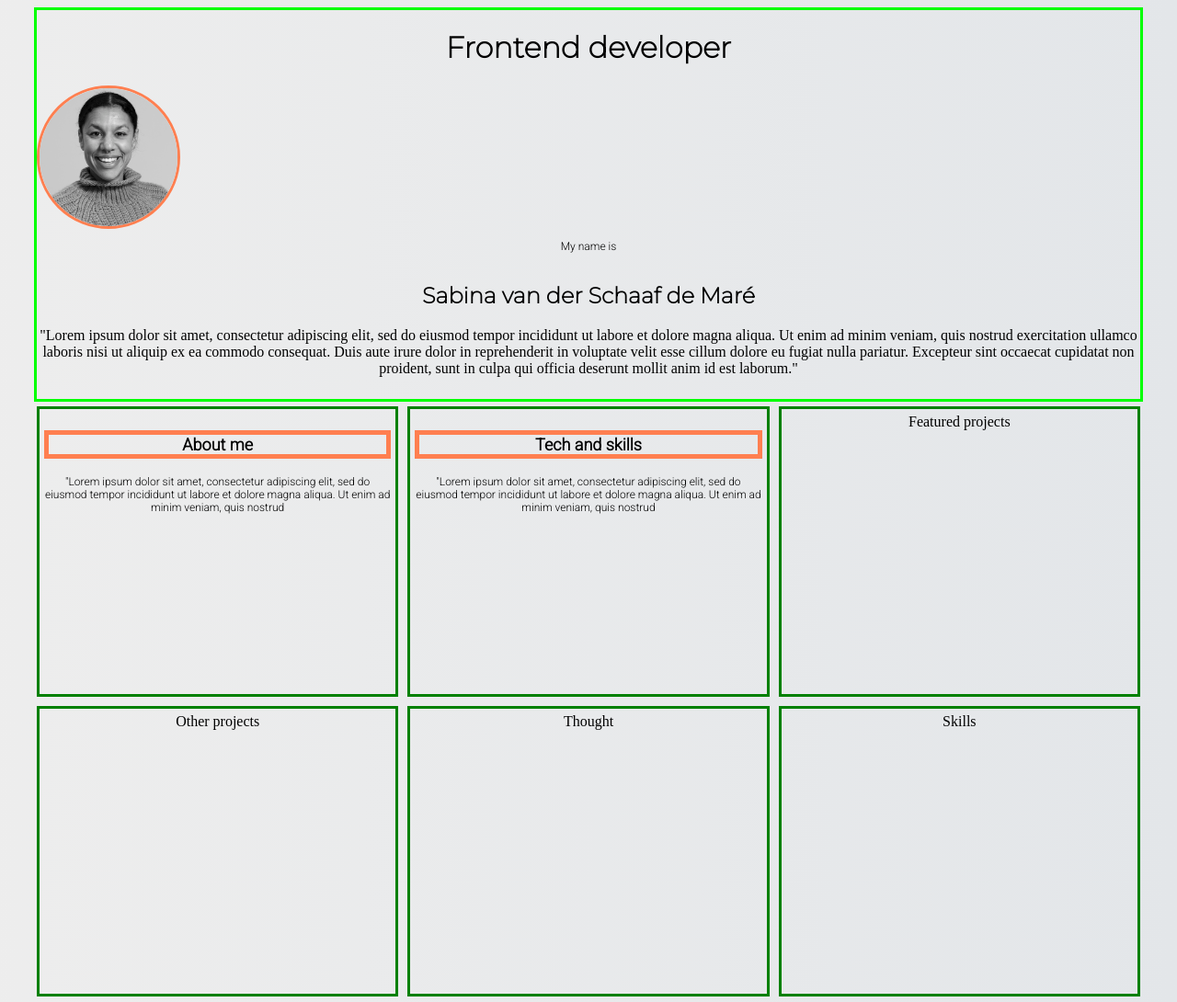
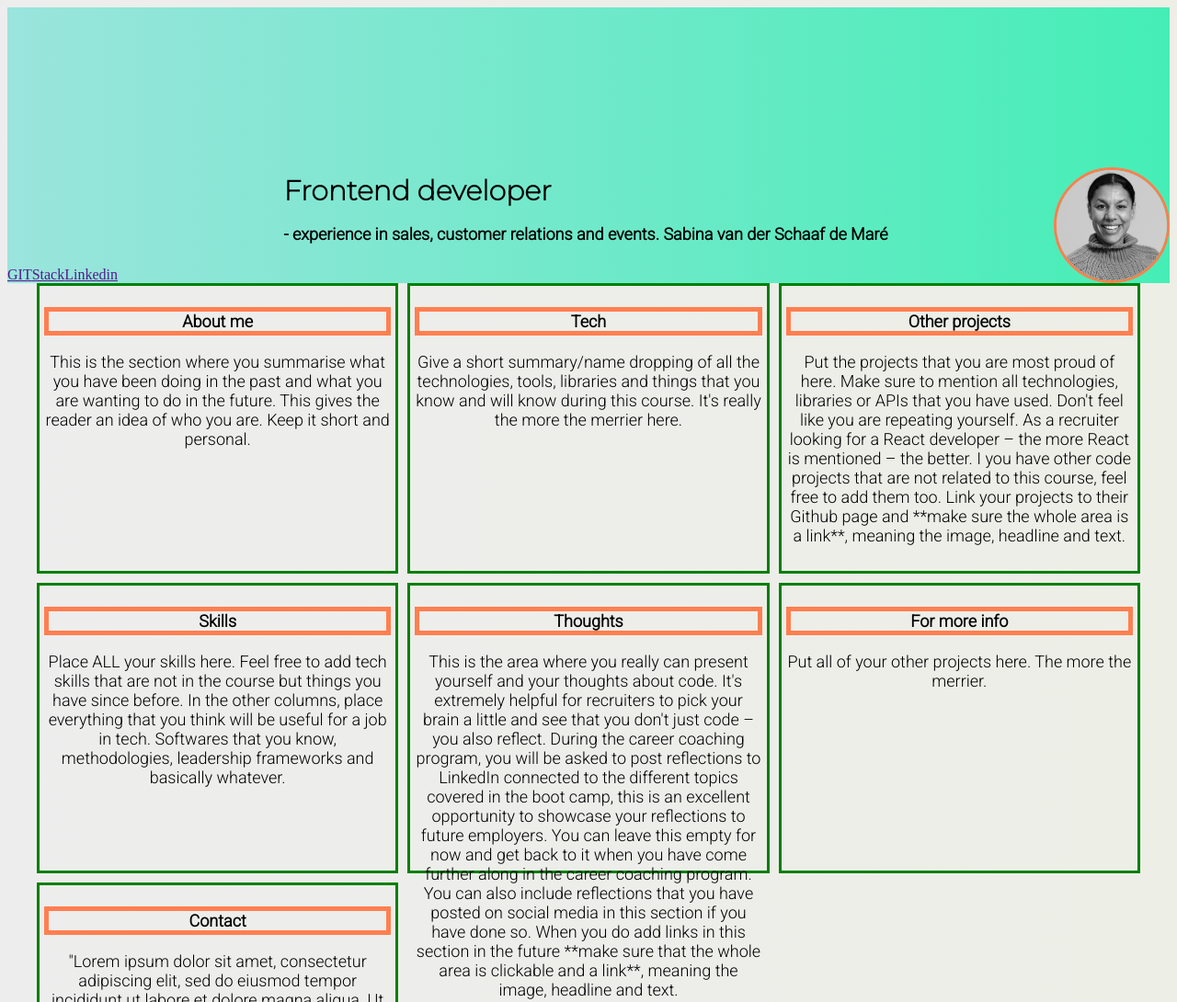
Before and after one commit to Snabbina/My-frontend-portfolio, a plain HTML site: page index.html in a window 1280 px wide. Shown: the top 1090 px of the page at 92% size. Drawn offline with Linux system fonts and the light colour scheme.

Commit message:
added navbar, some css and some text

```diff
--- a/index.html
+++ b/index.html
@@ -1,50 +1,105 @@
 <!DOCTYPE html>
 <html lang="en">
   <head>
-    <meta charset="UTF-8">
-    <meta name="viewport" content="width=device-width, initial-scale=1.0">
+    <meta charset="UTF-8" />
+    <meta name="viewport" content="width=device-width, initial-scale=1.0" />
     <!-- <link rel=”stylesheet” href=”styles.css”> -->
-    <link rel="stylesheet" href="./styles.css">
-    <link href="https://fonts.googleapis.com/css2?family=Roboto:wght@300&display=swap" rel="stylesheet">
-    <link href="https://fonts.googleapis.com/css2?family=Montserrat:wght@200&display=swap" rel="stylesheet">
+    <link rel="stylesheet" href="./styles.css" />
+    <link
+      href="https://fonts.googleapis.com/css2?family=Roboto:wght@300&display=swap"
+      rel="stylesheet"
+    />
+    <link
+      href="https://fonts.googleapis.com/css2?family=Montserrat:wght@200&display=swap"
+      rel="stylesheet"
+    />
     <title>Sabinas frontend developer portfolio</title>
   </head>
   <header>
+    <!-- Hero img, or coloring  here  out in a container and class? Nav, -->
+    <nav>
+        <a href="">GIT</a>
+        <a href="">Stack</a>
+        <a href="">Linkedin</a>
+    </nav>
 
-    <!-- Hero img, or coloring  here  out in a container and class? Nav, -->
     <div class="hero-container">
-    <h1>Frontend developer</h1>
+      <h1>
+        Frontend developer <span> <p>- experience in sales, customer relations and events.
+        <span>Sabina van der Schaaf de Maré</span> </p> </span>
+      </h1>
+    </div>
 
-    <img class="Profil-img" src="./profilbild_Sabina.jpg" alt="Picture of Me, Sabina van der Schaaf de Maré">
-
-    <p>My name is
-        <h2> <span>Sabina van der Schaaf de Maré</span></h2>
-
-        "Lorem ipsum dolor sit amet, consectetur adipiscing elit, sed do eiusmod tempor incididunt ut labore et dolore magna aliqua. Ut enim ad minim veniam, quis nostrud exercitation ullamco laboris nisi ut aliquip ex ea commodo consequat. Duis aute irure dolor in reprehenderit in voluptate velit esse cillum dolore eu fugiat nulla pariatur. Excepteur sint occaecat cupidatat non proident, sunt in culpa qui officia deserunt mollit anim id est laborum."
-    </p>
-  </div>
+      <img class="Profil-img"
+        src="./profilbild_Sabina.jpg"
+        alt="Picture of Me, Sabina van der Schaaf de Maré">
   </header>
   <body>
-
     <main class="main-box">
       <div class="info-box">
         <h3>
           <span>About me</span>
         </h3>
-        <p> "Lorem ipsum dolor sit amet, consectetur adipiscing elit, sed do eiusmod tempor incididunt ut labore et dolore magna aliqua. Ut enim ad minim veniam, quis nostrud </p>
+        <p>
+            This is the section where you summarise what you have been doing in the past and what you are wanting to do in the future. This gives the reader an idea of who you are. Keep it short and personal.
+        </p>
       </div>
       <div class="info-box">
         <h3>
-            <span>Tech and skills</span>
+          <span>Tech</span>
         </h3>
-        <p> "Lorem ipsum dolor sit amet, consectetur adipiscing elit, sed do eiusmod tempor incididunt ut labore et dolore magna aliqua. Ut enim ad minim veniam, quis nostrud </p>
+        <p>
+            Give a short summary/name dropping of all the technologies, tools, libraries and things that you know and will know during this course. It's really the more the merrier here.
+        </p>
       </div>
-    <div class="info-box">Featured projects</div>
-    <div class="info-box">Other projects</div>
-    <div class="info-box">Thought</div>
-    <div class="info-box">Skills</div>
-    <div class="info-box">For more info</div>
-    <div class="info-box">Contact</div>
+      <div class="info-box">
+        <h3>
+          <span>Other projects</span>
+        </h3>
+        <p>
+            Put the projects that you are most proud of here. Make sure to mention all technologies, libraries or APIs that you have used. Don't feel like you are repeating yourself. As a recruiter looking for a React developer – the more React is mentioned – the better. I you have other code projects that are not related to this course, feel free to add them too.
+
+            Link your projects to their Github page and **make sure the whole area is a link**, meaning the image, headline and text.
+        </p>
+      </div>
+      <div class="info-box">
+        <h3>
+          <span>Skills</span>
+        </h3>
+        <p>
+            Place ALL your skills here. Feel free to add tech skills that are not in the course but things you have since before. In the other columns, place everything that you think will be useful for a job in tech. Softwares that you know, methodologies, leadership frameworks and basically whatever.
+        </p>
+      </div>
+    <div class="info-box">
+        <h3>
+          <span>Thoughts</span>
+        </h3>
+        <p>
+            This is the area where you really can present yourself and your thoughts about code. It's extremely helpful for recruiters to pick your brain a little and see that you don't just code – you also reflect.
+
+            During the career coaching program, you will be asked to post reflections to LinkedIn connected to the different topics covered in the boot camp, this is an excellent opportunity to showcase your reflections to future employers. You can leave this empty for now and get back to it when you have come further along in the career coaching program. You can also include reflections that you have posted on social media in this section if you have done so.
+
+            When you do add links in this section in the future **make sure that the whole area is clickable and a link**, meaning the image, headline and text.
+        </p>
+      </div>
+      <div class="info-box">
+        <h3>
+          <span>For more info</span>
+        </h3>
+        <p>
+            Put all of your other projects here. The more the merrier.
+        </p>
+      </div>
+      <div class="info-box">
+        <h3>
+          <span>Contact</span>
+        </h3>
+        <p>
+          "Lorem ipsum dolor sit amet, consectetur adipiscing elit, sed do
+          eiusmod tempor incididunt ut labore et dolore magna aliqua. Ut enim ad
+          minim veniam, quis nostrud
+        </p>
+      </div>
     </main>
     <!-- <footer>
     khskcjllsVKÖ VKDSÖVKÖ
--- a/styles.css
+++ b/styles.css
@@ -1,11 +1,11 @@
 body {
   /* background-color: linear-gradient(45deg, #8baaaa 0%, #ae8b9c 100%); */
-  background-image: linear-gradient(to right, hsl(0, 0%, 93%) 0%, #e3e6e9 100%);
+  background-image: linear-gradient(to right, hsl(0, 0%, 93%) 0%, #edeee6 100%);
 }
 
-h1,
-h2 {
+h1 {
   font-family: "Montserrat", sans-serif;
+  font-size: 30px;
 }
 
 h3 {
@@ -16,24 +16,44 @@ h3 {
 
 p {
   font-family: "Roboto", sans-serif;
-  font-size: 12px;
+  font-size: 18px;
+}
+
+/* HEADER SECTION STYLING */
+
+header {
+  background-image: linear-gradient(to right, hsl(174, 58%, 75%) 0%, #45eeb6 100%);
+  display: flex;
+  width: auto;
+  height: 300px;
+  justify-content: space-between;
+  align-items: flex-end;
+  /* margin-bottom: 20px;
+  padding: 30px; */
+}
+
+nav {
+  display: flex;
+  flex-direction: row;
+  justify-content: space-between;
 }
 
 .hero-container {
-  max-width: 1200px;
+  display: flex;
+  /* max-width: 1200px; */
   margin: 5px auto;
-  display: grid;
-  text-align: center;
-  border: 3px lime solid;
-  grid-column: span 2;
+  /* border: 3px lime solid; */
 }
 
 .Profil-img {
+  display: flex;
   border-radius: 50%;
   border: 3px solid coral;
-  width: 150px;
-  height: 150px;
+  width: 120px;
+  height: 120px;
 }
+
+/* STYLE OF INFO BOXES  */
 
 .main-box {
   max-width: 1200px;
```
Lines whose indentation alone changed are shown as unchanged.
